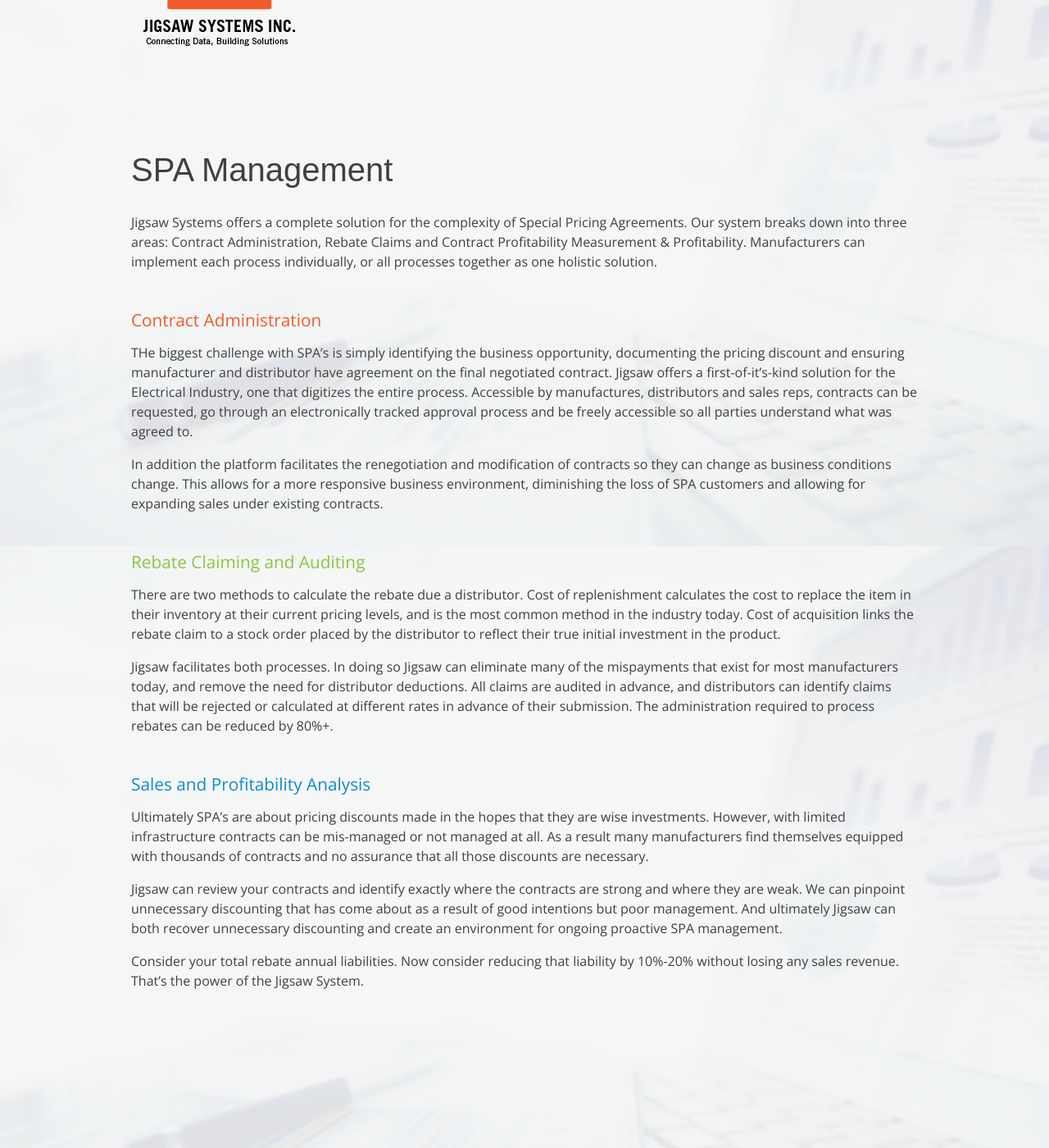
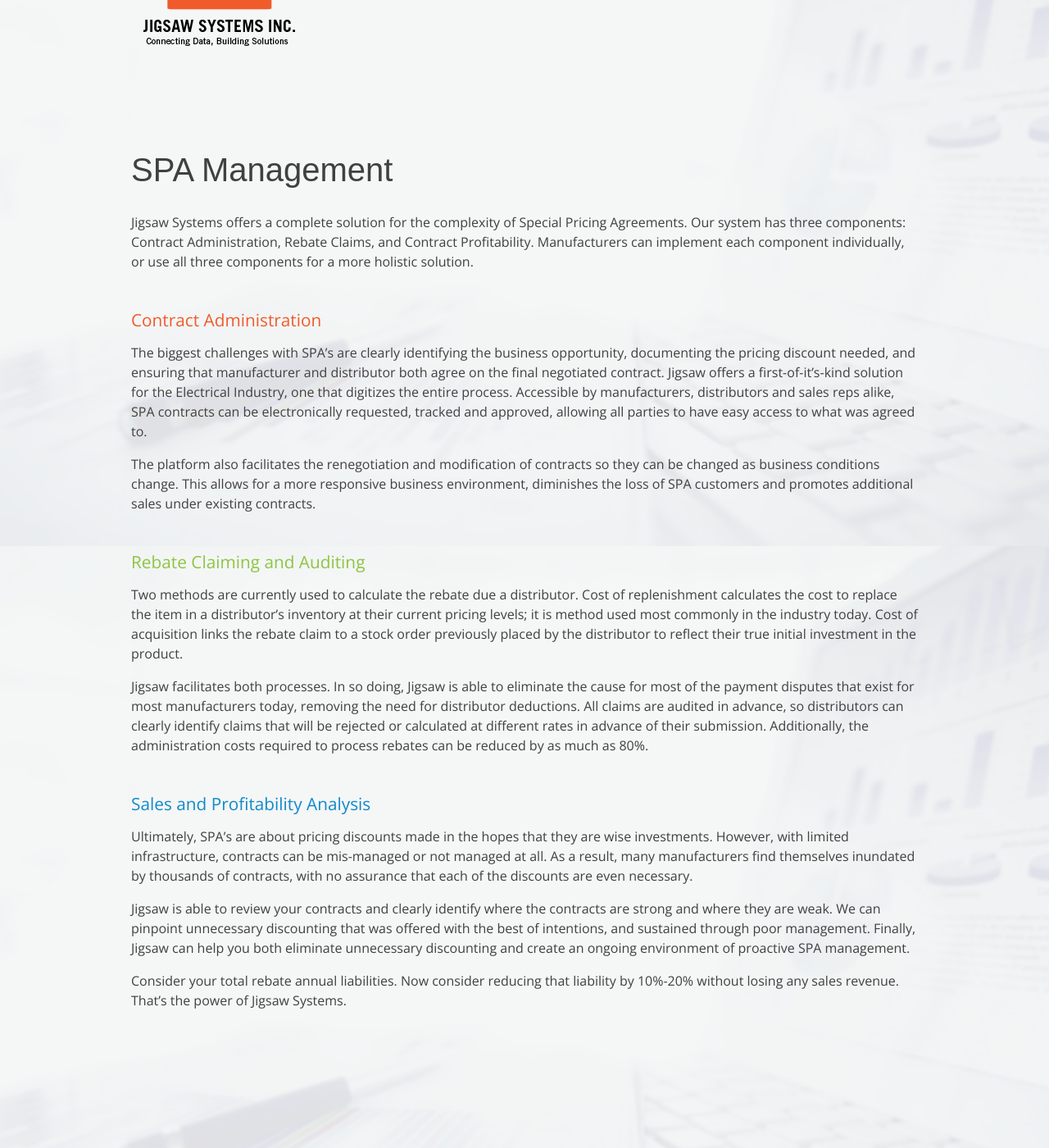
Before and after one commit to Codefully/jigsaw-redo, a Jekyll site: the page built from pages/manufacturers-spa.md, in a window 1280 px wide and 1400 px high, scrolled down 234 px. Shown: the whole window at 82% size. Built offline with Jekyll 4.4.1, drawn with Linux system fonts in a browser that asks for light colours; nearby versions of some CDN libraries; some web fonts are replaced.

Commit message:
Updated Manufacturers Spa

```diff
--- a/pages/manufacturers-spa.md
+++ b/pages/manufacturers-spa.md
@@ -6,24 +6,24 @@ layout: page
 
 # SPA Management
 
-Jigsaw Systems offers a complete solution for the complexity of Special Pricing Agreements. Our system breaks down into three areas: Contract Administration, Rebate Claims and Contract Profitability Measurement & Profitability. Manufacturers can implement each process individually, or all processes together as one holistic solution.
+Jigsaw Systems offers a complete solution for the complexity of Special Pricing Agreements. Our system has three components: Contract Administration, Rebate Claims, and Contract Profitability. Manufacturers can implement each component individually, or use all three components for a more holistic solution.
 
 <h2 class="color-orange mt-5 mb-3">Contract Administration</h2>
 
-THe biggest challenge with SPA's is simply identifying the business opportunity, documenting the pricing discount and ensuring manufacturer and distributor have agreement on the final negotiated contract. Jigsaw offers a first-of-it's-kind solution for the Electrical Industry, one that digitizes the entire process. Accessible by manufactures, distributors and sales reps, contracts can be requested, go through an electronically tracked approval process and be freely accessible so all parties understand what was agreed to.
+The biggest challenges with SPA's are clearly identifying the business opportunity, documenting the pricing discount needed, and ensuring that manufacturer and distributor both agree on the final negotiated contract. Jigsaw offers a first-of-it's-kind solution for the Electrical Industry, one that digitizes the entire process. Accessible by manufacturers, distributors and sales reps alike, SPA contracts can be electronically requested, tracked and approved, allowing all parties to have easy access to what was agreed to.
 
-In addition the platform facilitates the renegotiation and modification of contracts so they can change as business conditions change. This allows for a more responsive business environment, diminishing the loss of SPA customers and allowing for expanding sales under existing contracts.
+The platform also facilitates the renegotiation and modification of contracts so they can be changed as business conditions change. This allows for a more responsive business environment, diminishes the loss of SPA customers and promotes additional sales under existing contracts.
 
 <h2 class="color-green mt-5 mb-3">Rebate Claiming and Auditing</h2>
 
-There are two methods to calculate the rebate due a distributor. Cost of replenishment calculates the cost to replace the item in their inventory at their current pricing levels, and is the most common method in the industry today. Cost of acquisition links the rebate claim to a stock order placed by the distributor to reflect their true initial investment in the product.
+Two methods are currently used to calculate the rebate due a distributor. Cost of replenishment calculates the cost to replace the item in a distributor's inventory at their current pricing levels; it is method used most commonly in the industry today. Cost of acquisition links the rebate claim to a stock order previously placed by the distributor to reflect their true initial investment in the product.
 
-Jigsaw facilitates both processes. In doing so Jigsaw can eliminate many of the mispayments that exist for most manufacturers today, and remove the need for distributor deductions. All claims are audited in advance, and distributors can identify claims that will be rejected or calculated at different rates in advance of their submission. The administration required to process rebates can be reduced by 80%+.
+Jigsaw facilitates both processes. In so doing, Jigsaw is able to eliminate the cause for most of the payment disputes that exist for most manufacturers today, removing the need for distributor deductions. All claims are audited in advance, so distributors can clearly identify claims that will be rejected or calculated at different rates in advance of their submission. Additionally, the administration costs required to process rebates can be reduced by as much as 80%.
 
 <h2 class="color-blue mt-5 mb-3">Sales and Profitability Analysis</h2>
 
-Ultimately SPA's are about pricing discounts made in the hopes that they are wise investments. However, with limited infrastructure contracts can be mis-managed or not managed at all. As a result many manufacturers find themselves equipped with thousands of contracts and no assurance that all those discounts are necessary.
+Ultimately, SPA's are about pricing discounts made in the hopes that they are wise investments. However, with limited infrastructure, contracts can be mis-managed or not managed at all. As a result, many manufacturers find themselves inundated by thousands of contracts, with no assurance that each of the discounts are even necessary.
 
-Jigsaw can review your contracts and identify exactly where the contracts are strong and where they are weak. We can pinpoint unnecessary discounting that has come about as a result of good intentions but poor management. And ultimately Jigsaw can both recover unnecessary discounting and create an environment for ongoing proactive SPA management.
+Jigsaw is able to review your contracts and clearly identify where the contracts are strong and where they are weak. We can pinpoint unnecessary discounting that was offered with the best of intentions, and sustained through poor management. Finally, Jigsaw can help you both eliminate unnecessary discounting and create an ongoing environment of proactive SPA management.
 
-Consider your total rebate annual liabilities. Now consider reducing that liability by 10%-20% without losing any sales revenue. That's the power of the Jigsaw System.
+Consider your total rebate annual liabilities. Now consider reducing that liability by 10%-20% without losing any sales revenue. That's the power of Jigsaw Systems.
```
